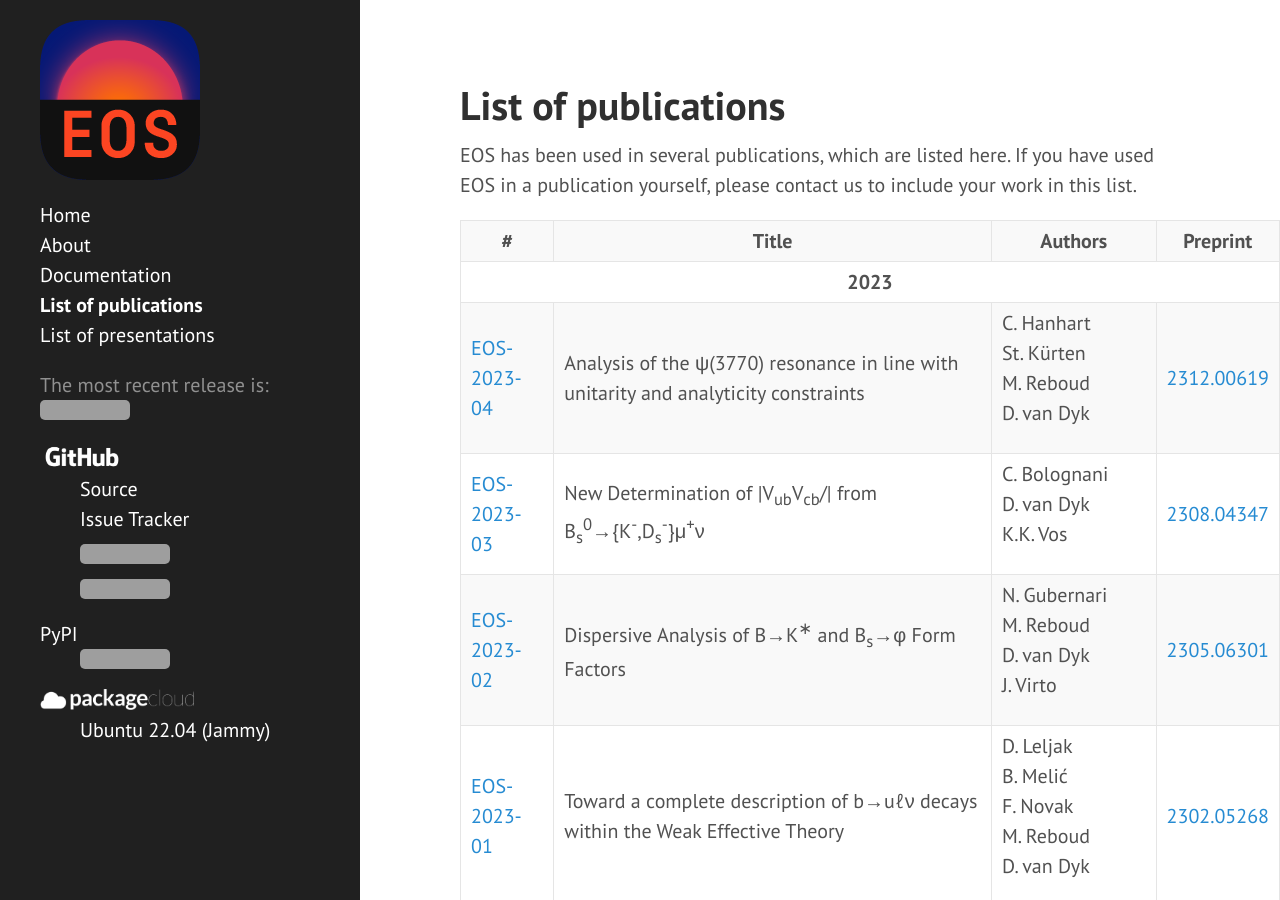
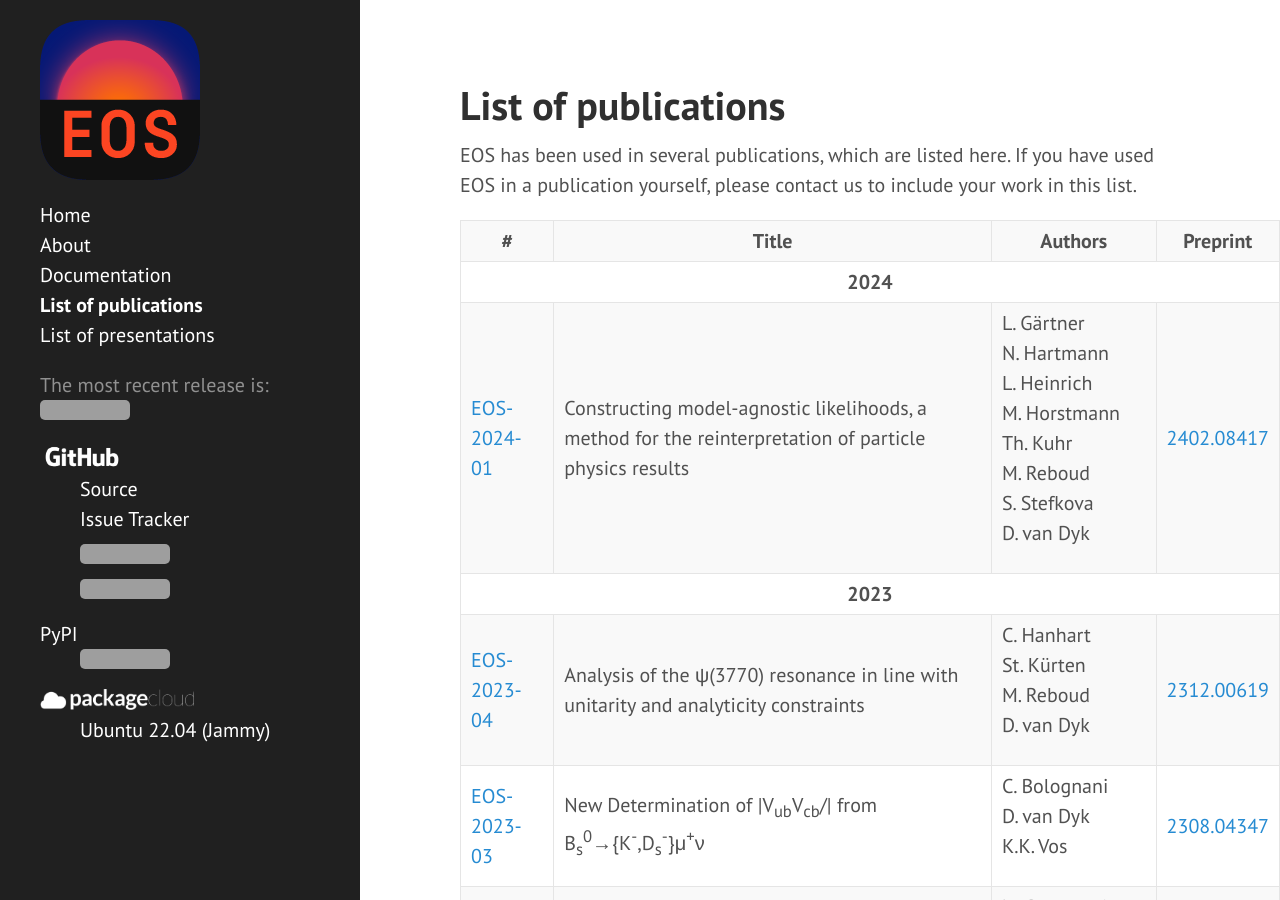
Before and after one commit to eos/eos.github.io, a Jekyll site: the page built from publications.html, in a window 1280 px wide and 900 px high. Built offline with Jekyll 4.4.1, drawn with Linux system fonts in a browser that asks for light colours; grey boxes are pictures that could not be loaded.

Commit message:
Add EOS-2024-01 to list of publications

```diff
--- a/_data/publications.yml
+++ b/_data/publications.yml
@@ -1,3 +1,9 @@
+- year: '2024'
+  items:
+      - id:      '01'
+        title:   'Constructing model-agnostic likelihoods, a method for the reinterpretation of particle physics results'
+        authors: [L.&nbsp;G&auml;rtner, N.&nbsp;Hartmann, L.&nbsp;Heinrich, M.&nbsp;Horstmann, Th.&nbsp;Kuhr, M.&nbsp;Reboud, S.&nbsp;Stefkova, D.&nbsp;van&nbsp;Dyk]
+        arxiv:   '2402.08417'
 - year: '2023'
   items:
       - id:      '04'
```
